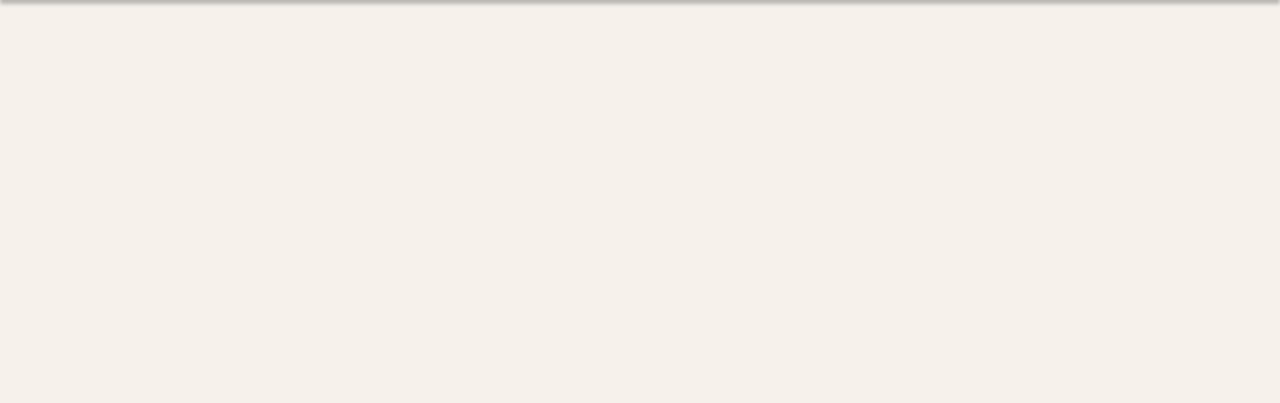
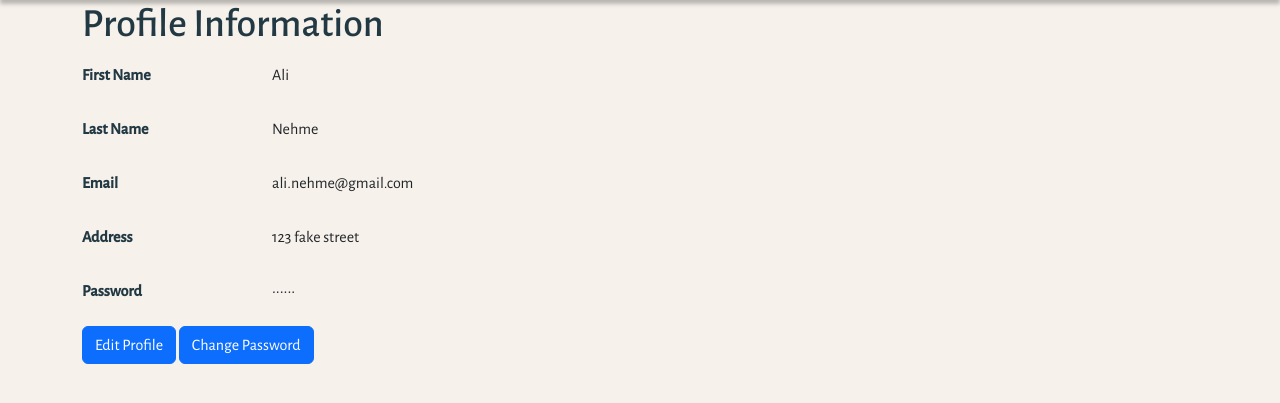
Before and after one commit to RamiChaouki/HomingPigeonWD1, a PHP site: page /profile.php in a window 1280 px wide. Shown: the part 64-467 px from the top of the page. Run offline with PHP 8.4, Linux system fonts and the light colour scheme; data comes from the database, SQL or seed files in the repository; some libraries are stand-ins or nearby versions.

Commit message:
profile, edit_profile, and change_password pages

```diff
--- a/picsnap.root/includes/functions.inc.php
+++ b/picsnap.root/includes/functions.inc.php
@@ -319,8 +319,7 @@ function create_postcard_cards($dbresult)
                 if (check_if_favourite($row['id'])) {
                 ?>
           <a href="#" class="btn btn-block btn-outline-success disabled"><i class="fa-solid fa-heart-circle-check"></i>
-            In
-            Favorites</a>
+            In Favorites</a>
           <?php
                 } else {
                 ?>
@@ -352,6 +351,125 @@ function create_postcard_cards($dbresult)
   <?php
   }
 }
+
+
+/**
+ * Ali Nehme
+ * A function that edits personal info of a user
+ *
+ */
+
+function edit_profile_event_listner()
+{
+
+  if (array_key_exists('edit_profile', $_POST)) {
+    return edit_profile();
+  } else if (array_key_exists('change_password', $_POST)) {
+    return change_password();
+  }
+}
+
+/**
+ * Ali Nehme
+ * A function that edits personal info of a user using the form in in the edit_profile.php
+ *
+ */
+function edit_profile()
+{
+  $err = ["empty_fields" => "", "first_name" => "", "last_name" => "", "email" => "", "mysql_error" => "", "successful" => ""];
+
+  require "config/db_config.php";
+
+  $userid = $_SESSION['id'];
+  $first_name = $_POST['first_name'];
+  $last_name = $_POST['last_name'];
+  $email = $_POST['email'];
+  $address = $_POST['address'];
+
+  if (count(array_filter($_POST)) != (count($_POST) - 1)) {
+    $err["empty_fields"] = "All fields should be filled";
+  }
+
+  if (!empty($first_name)) {
+    if (!preg_match("/^[A-z.-]+$/", $first_name)) {
+      $err["first_name"] = "First Name should only include letters";
+    }
+  }
+
+  if (!empty($last_name)) {
+    if (!preg_match("/^[A-z.-]+$/", $last_name)) {
+      $err["last_name"] = "Last Name should only include letters";
+    }
+  }
+
+  if (!empty($email)) {
+    if (!preg_match("/^([a-zA-Z0-9_\-\.]+)@([a-zA-Z0-9_\-\.]+)\.([a-zA-Z]{2,5})$/", $email)) {
+      $err["email"] = "The email format entered is invalid";
+    }
+  }
+
+  if (empty($err["empty_fields"]) && empty($err["first_name"]) && empty($err["last_name"]) && empty($err["email"])) {
+    $addquery = "UPDATE users SET first_name = '$first_name', last_name = '$last_name', email = '$email', address = '$address' WHERE id = $userid";
+    if (!mysqli_query($conn, $addquery)) {
+      $err["mysql_error"] = sprintf("Error message: %s\n", mysqli_error($conn));
+    } else {
+      $err["successful"] = "Profile updated successfully";
+    }
+  }
+  return $err;
+}
+
+/**
+ * Ali Nehme
+ * A function that edits the password of a user using the form in in the change_password.php
+ *
+ */
+function change_password()
+{
+  $err = ["empty_fields" => "", "old_password" => "", "new_password" => "", "confirm_password" => "", "mysql_error" => "", "successful" => ""];
+
+  require "config/db_config.php";
+  $userid = $_SESSION['id'];
+  $dbresult = fetch_db_table_by_id("users", $_SESSION["id"]);
+  $old_password_db = $dbresult['password'];
+  $old_pass_field = $_POST['old_password'];
+  $new_password =  $_POST['new_password'];
+  $confirm_password = $_POST['confirm_password'];
+
+  if (count(array_filter($_POST)) != (count($_POST) - 1)) {
+    $err["empty_fields"] = "All fields should be filled";
+  }
+
+  if (!empty($old_pass_field)) {
+    if (!password_verify($old_pass_field, $old_password_db)) {
+      $err["old_password"] = "Old password does not match the entered one";
+    }
+  }
+
+  if (!empty($new_password)) {
+    if (!preg_match("/^(?=.*)([^\s]){6,16}$/i", $new_password)) {
+      $err["new_password"] = "Password should not include spaces";
+    }
+  }
+
+  if (!empty($confirm_password)) {
+    if ($new_password != $confirm_password) {
+      $err["confirm_password"] = "New password does not match its confirmation";
+    }
+  }
+
+  if (empty($err["empty_fields"]) && empty($err["old_password"]) && empty($err["new_password"]) && empty($err["confirm_password"])) {
+    $hashed_password = password_hash($pwd, PASSWORD_DEFAULT);
+    $addquery = "UPDATE users SET password = '$hashed_password' WHERE id = $userid";
+    if (!mysqli_query($conn, $addquery)) {
+      $err["mysql_error"] = sprintf("Error message: %s\n", mysqli_error($conn));
+    } else {
+      $err["successful"] = "Password changed successfully";
+    }
+  }
+  return $err;
+}
+
 
 /**
  * Rami Chaouki
--- a/picsnap.root/profile.php
+++ b/picsnap.root/profile.php
@@ -2,3 +2,59 @@
 // Stores the (string) file name of the current page in a variable to use in header.php
 $currentPage = basename(__FILE__, '.php');
 require 'header.php';
+
+$_SESSION["id"] = 1;
+$_SESSION["email"] = "ali.nehme@gmail.com";
+
+require_once 'includes/functions.inc.php';
+
+$dbresult = fetch_db_table_by_id("users", $_SESSION["id"]);
+
+?>
+
+<div class="container">
+  <div class="row">
+    <div class="col-xs-4 col-xs-offset-4">
+      <h1>Profile Information</h1>
+      <div class="mb-3 row">
+        <label for="first_name" class="fw-bold col-sm-2 col-form-label">First Name</label>
+        <div class="col-sm-10">
+          <input type="text" readonly class="form-control-plaintext" id="first_name"
+            value="<?php echo $dbresult['first_name'] ?>">
+        </div>
+      </div>
+      <div class="mb-3 row">
+        <label for="last_name" class="fw-bold col-sm-2 col-form-label">Last Name</label>
+        <div class="col-sm-10">
+          <input type="text" readonly class="form-control-plaintext" id="last_name"
+            value="<?php echo $dbresult['last_name'] ?>">
+        </div>
+      </div>
+      <div class="mb-3 row">
+        <label for="email" class="fw-bold col-sm-2 col-form-label">Email</label>
+        <div class="col-sm-10">
+          <input type="text" readonly class="form-control-plaintext" id="email"
+            value="<?php echo $dbresult['email'] ?>">
+        </div>
+      </div>
+
+      <div class="mb-3 row">
+        <label for="address" class="fw-bold col-sm-2 col-form-label">Address</label>
+        <div class="col-sm-10">
+          <input type="text" readonly class="form-control-plaintext" id="address"
+            value="<?php echo $dbresult['address'] ?>">
+        </div>
+      </div>
+
+      <div class="mb-3 row">
+        <label for="password" class="fw-bold col-sm-2 col-form-label">Password</label>
+        <div class="col-sm-10">
+          <input type="password" readonly class="form-control-plaintext" id="password"
+            value="<?php echo $dbresult['password'] ?>">
+        </div>
+      </div>
+
+      <a href="edit_profile.php" role="button" class="btn btn-primary">Edit Profile</a>
+      <a href="change_password.php" role="button" class="btn btn-primary">Change Password</a>
+    </div>
+  </div>
```
Also changed, not shown: picsnap.root/change_password.php (added, +50 -0 lines), picsnap.root/edit_profile.php (added, +64 -0 lines), picsnap.root/test.php (added, +10 -0 lines).
